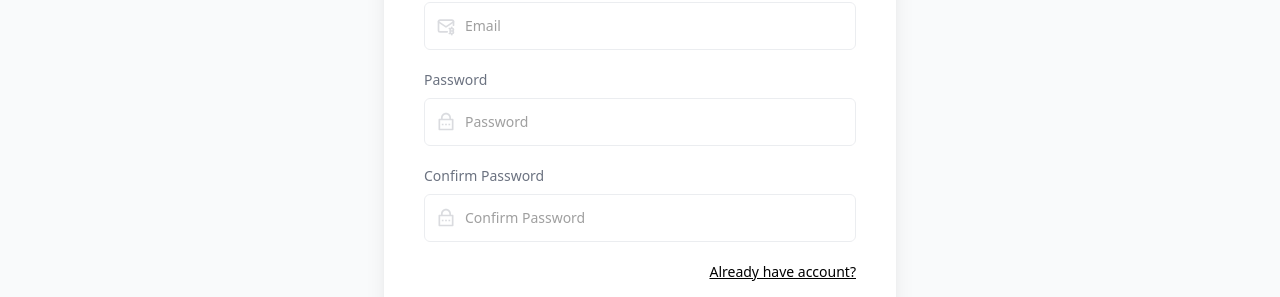
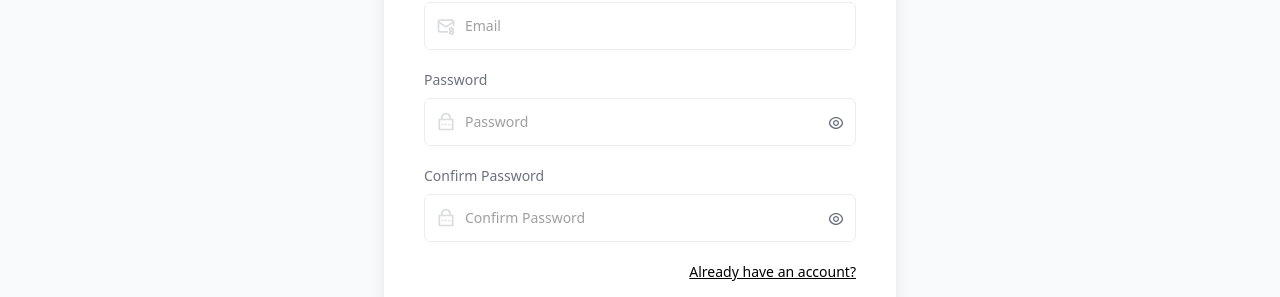
Before and after one commit to asvayuktechnology/asvayuk-ecommerce-frontend, a Next.js app: page /auth/register in a window 1280 px wide. Shown: the part 503-800 px from the top of the page. Built offline with nearby package versions, Linux system fonts and the light colour scheme.

Commit message:
create password show and hide

```diff
--- a/src/components/forms/loginform/Loginform.tsx
+++ b/src/components/forms/loginform/Loginform.tsx
@@ -1,15 +1,17 @@
-import React from "react";
+import React, { useState } from "react";
 import Link from "next/link";
 import { useForm } from "react-hook-form";
 import { loginSchema } from "@/schemas/authSchemas/authSchemas";
 import { zodResolver } from "@hookform/resolvers/zod";
 import CustomInput from "@/components/ui/common/inputs/CustomInput";
 import { TbMailBitcoin } from "react-icons/tb";
-import { RiLockPasswordLine } from "react-icons/ri";
+import { RiEyeLine, RiEyeOffLine, RiLockPasswordLine } from "react-icons/ri";
 import z from "zod";
 type loginSchemaData = z.infer<typeof loginSchema>;
 
 const Loginform = () => {
+  const [showPassword, setShowPassword] = useState(false);
+
   const {
     register,
     handleSubmit,
@@ -42,13 +44,26 @@ const Loginform = () => {
               </span>
             )}
           </div>
-          <div className="form-group">
+          <div className="form-group relative">
             <CustomInput
-              {...register("password")}
+              {...register("password", { required: "Password is required" })}
               label="Password"
               placeholder="Password"
+              type={showPassword ? "text" : "password"}
               icon={<RiLockPasswordLine className="w-5 h-5 text-gray-500" />}
             />
+            <button
+              type="button"
+              className="absolute right-3 top-[45px] text-gray-500 cursor-pointer"
+              onClick={() => setShowPassword(!showPassword)}
+            >
+              {showPassword ? (
+                <RiEyeOffLine className="w-4 h-4" />
+              ) : (
+                <RiEyeLine className="w-4 h-4" />
+              )}
+            </button>
+
             {errors.password && (
               <span className="text-red-400 text-sm mt-2">
                 {errors.password.message}
--- a/src/components/forms/registerform/Registerfrom.tsx
+++ b/src/components/forms/registerform/Registerfrom.tsx
@@ -1,36 +1,40 @@
 "use client";
-import React from "react";
+import React, { useState } from "react";
 import Link from "next/link";
 import { useForm } from "react-hook-form";
 import { zodResolver } from "@hookform/resolvers/zod";
 import { signupSchema } from "@/schemas/authSchemas/authSchemas";
 import { LuUserRound } from "react-icons/lu";
-import { RiLockPasswordLine } from "react-icons/ri";
+import { RiEyeLine, RiEyeOffLine, RiLockPasswordLine } from "react-icons/ri";
 import { TbMailBitcoin } from "react-icons/tb";
 import CustomInput from "@/components/ui/common/inputs/CustomInput";
 import z from "zod";
-type signupSchemaData = z.infer<typeof signupSchema>;
 
-const Registerfrom = () => {
+type SignupSchemaData = z.infer<typeof signupSchema>;
+
+const RegisterForm = () => {
+  const [showPassword, setShowPassword] = useState(false);
+
   const {
     register,
     handleSubmit,
+    watch,
     formState: { errors },
-  } = useForm<signupSchemaData>({
+  } = useForm<SignupSchemaData>({
     resolver: zodResolver(signupSchema),
   });
 
-  const onSubmit = (data: signupSchemaData) => {
+  const passwordValue = watch("password", "");
+
+  const onSubmit = (data: SignupSchemaData) => {
     console.log("Signup Data:", data);
     alert(JSON.stringify(data));
   };
+
   return (
-    <>
-      <form
-        onSubmit={handleSubmit(onSubmit)}
-        className="flex flex-col justify-center"
-      >
+    <form onSubmit={handleSubmit(onSubmit)} className="flex flex-col justify-center">
       <div className="grid grid-cols-1 gap-5">
+        {/* Name */}
         <div className="form-group">
           <CustomInput
             {...register("name")}
@@ -39,12 +43,11 @@ const Registerfrom = () => {
             icon={<LuUserRound className="w-5 h-5 text-gray-500" />}
           />
           {errors.name && (
-              <span className="text-red-400 text-sm mt-2">
-                {errors.name.message}
-              </span>
+            <span className="text-red-400 text-sm mt-2">{errors.name.message}</span>
           )}
         </div>
 
+        {/* Email */}
         <div className="form-group">
           <CustomInput
             {...register("email")}
@@ -53,47 +56,67 @@ const Registerfrom = () => {
             icon={<TbMailBitcoin className="w-5 h-5 text-gray-500" />}
           />
           {errors.email && (
-              <span className="text-red-400 text-sm mt-2">
-                {errors.email.message}
-              </span>
+            <span className="text-red-400 text-sm mt-2">{errors.email.message}</span>
           )}
         </div>
-          <div className="form-group">
+
+        {/* Password */}
+        <div className="form-group relative">
           <CustomInput
             {...register("password")}
             label="Password"
             placeholder="Password"
+            type={showPassword ? "text" : "password"}
             icon={<RiLockPasswordLine className="w-5 h-5 text-gray-500" />}
           />
+          <button
+            type="button"
+            className="absolute right-3 top-[45px] text-gray-500 cursor-pointer"
+            onClick={() => setShowPassword(!showPassword)}
+          >
+            {showPassword ? <RiEyeOffLine className="w-4 h-4" /> : <RiEyeLine className="w-4 h-4" />}
+          </button>
           {errors.password && (
-              <span className="text-red-400 text-sm mt-2">
-                {errors.password.message}
-              </span>
+            <span className="text-red-400 text-sm mt-2">{errors.password.message}</span>
           )}
         </div>
-          <div className="form-group">
+
+        {/* Confirm Password */}
+        <div className="form-group relative">
           <CustomInput
-              {...register("confirmPassword")}
+            {...register("confirmPassword", {
+              validate: (value) => value === passwordValue || "Passwords do not match",
+            })}
             label="Confirm Password"
             placeholder="Confirm Password"
+            type={showPassword ? "text" : "password"}
             icon={<RiLockPasswordLine className="w-5 h-5 text-gray-500" />}
           />
+          <button
+            type="button"
+            className="absolute right-3 top-[45px] text-gray-500 cursor-pointer"
+            onClick={() => setShowPassword(!showPassword)}
+          >
+            {showPassword ? <RiEyeOffLine className="w-4 h-4" /> : <RiEyeLine className="w-4 h-4" />}
+          </button>
           {errors.confirmPassword && (
-              <span className="text-red-400 text-sm mt-2">
-                {errors.confirmPassword.message}
-              </span>
+            <span className="text-red-400 text-sm mt-2">{errors.confirmPassword.message}</span>
           )}
         </div>
+
+        {/* Login Link */}
         <div className="flex items-center justify-between">
           <div className="flex ms-auto">
             <Link
               className="text-black text-end text-sm text-heading ps-3 underline hover:no-underline focus:outline-none"
               href="/auth/login"
             >
-                Already have account?
+              Already have an account?
             </Link>
           </div>
         </div>
+
+        {/* Submit Button */}
         <button
           type="submit"
           className="w-full text-center py-3 rounded bg-emerald-500 text-white hover:bg-emerald-600 transition-all focus:outline-none my-1 cursor-pointer font-semibold"
@@ -102,8 +125,7 @@ const Registerfrom = () => {
         </button>
       </div>
     </form>
-    </>
   );
 };
 
-export default Registerfrom;
+export default RegisterForm;
```
Lines whose indentation alone changed are shown as unchanged.
